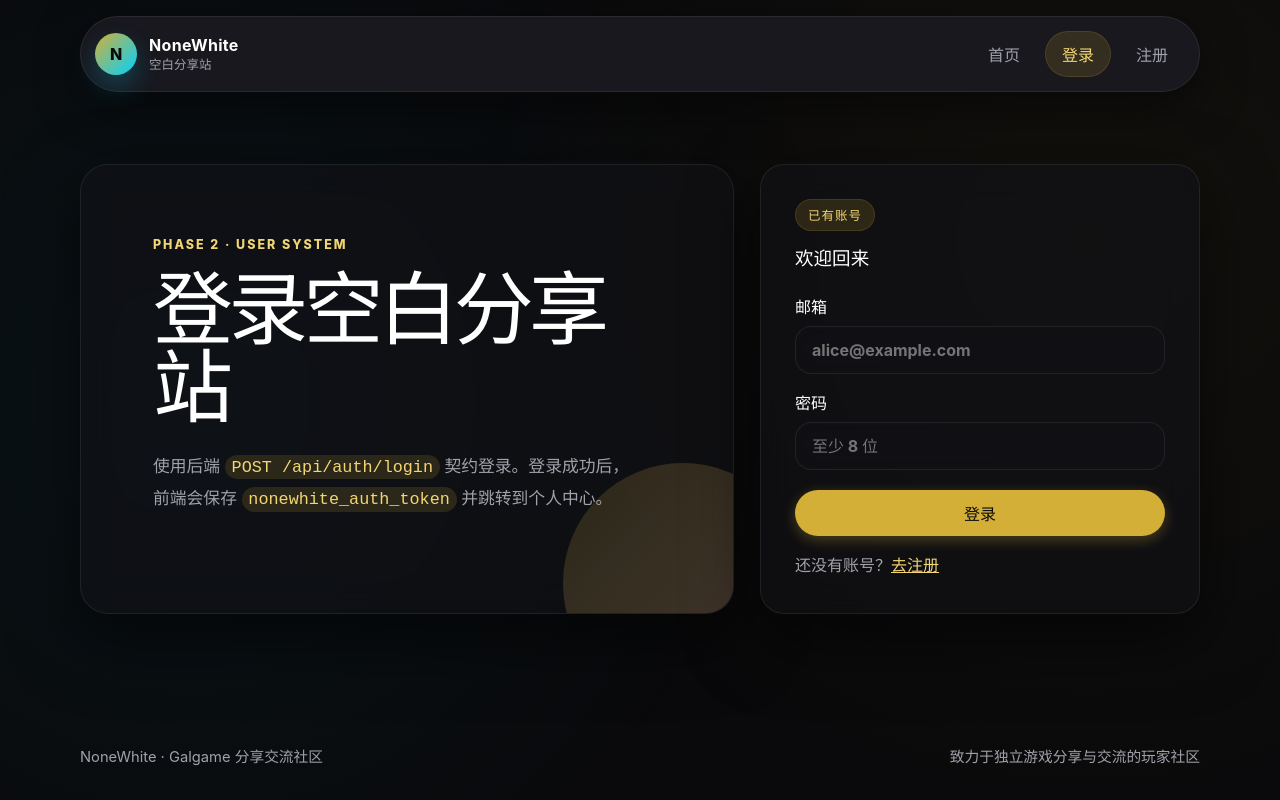
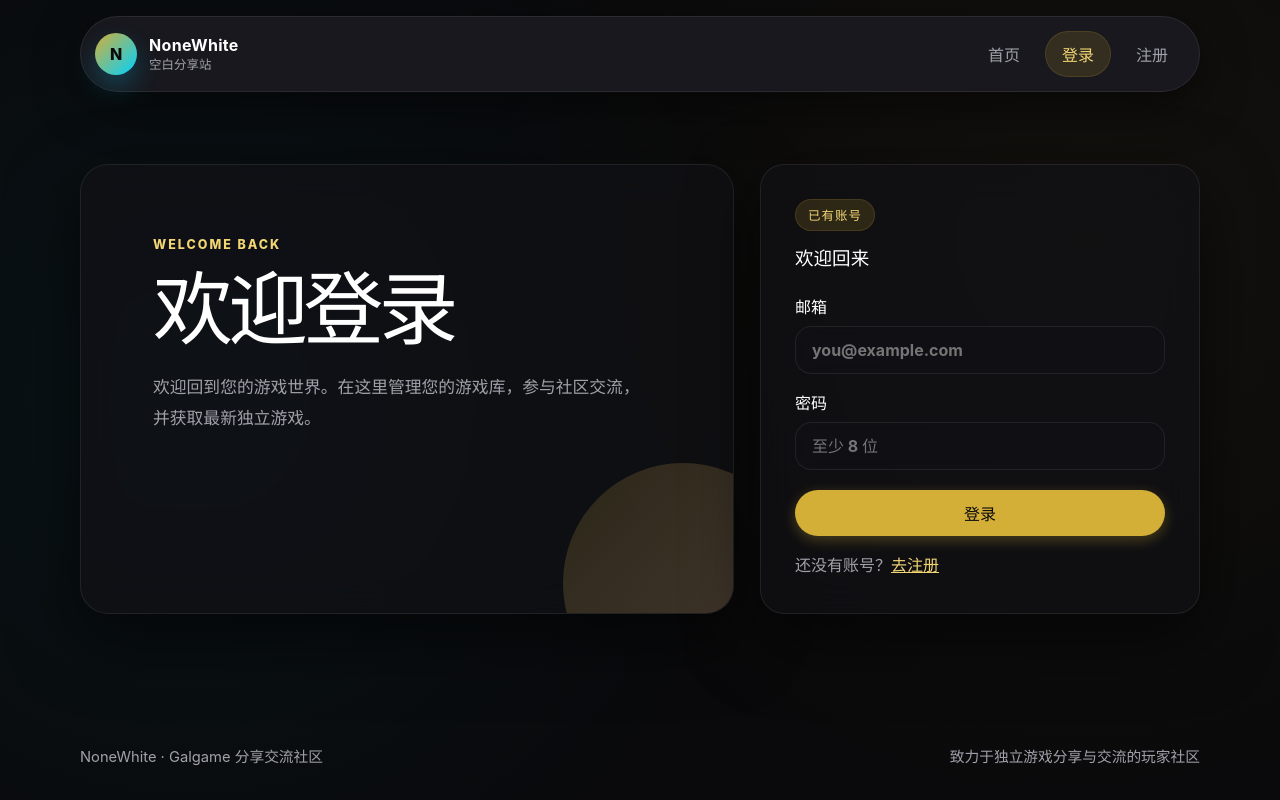
Before and after one commit to OctoberPrayRain/NoneWhite_Site, a Vue app in the folder client/: page /login in a window 1280 px wide. Built offline with nearby package versions, Linux system fonts and the light colour scheme.

Commit message:
style(frontend): 清理认证和个人中心文案
Ultraworked with [Sisyphus](https://github.com/code-yeongyu/oh-my-openagent)

Co-authored-by: Sisyphus <clio-agent@sisyphuslabs.ai>

```diff
--- a/client/src/components/profile/ProfileFavoritesPanel.vue
+++ b/client/src/components/profile/ProfileFavoritesPanel.vue
@@ -104,7 +104,7 @@ watch(() => authToken.value, (token) => {
       <h2>收藏列表</h2>
     </div>
 
-    <p class="form-help">这里展示当前账号已收藏的游戏，数据来自 Phase 4 收藏列表接口。</p>
+    <p class="form-help">这里展示您收藏的所有游戏。</p>
 
     <BaseLoading v-if="loading && !hasFavorites" text="正在加载收藏列表..." />
 
--- a/client/src/views/LoginView.vue
+++ b/client/src/views/LoginView.vue
@@ -57,11 +57,10 @@ async function handleSubmit() {
 <template>
   <section class="auth-page">
     <div class="auth-copy">
-      <div class="eyebrow">Phase 2 · User System</div>
-      <h1>登录空白分享站</h1>
+      <div class="eyebrow">Welcome Back</div>
+      <h1>欢迎登录</h1>
       <p>
-        使用后端 <code>POST /api/auth/login</code> 契约登录。登录成功后，前端会保存
-        <code>nonewhite_auth_token</code> 并跳转到个人中心。
+        欢迎回到您的游戏世界。在这里管理您的游戏库，参与社区交流，并获取最新独立游戏。
       </p>
     </div>
 
@@ -72,12 +71,12 @@ async function handleSubmit() {
       </div>
 
       <p v-if="authToken" class="notice-box is-success">
-        当前已保存登录状态，可以直接前往 <RouterLink to="/profile">个人中心</RouterLink>。
+        当前已登录，可以直接前往 <RouterLink to="/profile">个人中心</RouterLink>。
       </p>
 
       <label class="form-field">
         <span>邮箱</span>
-        <input v-model="email" type="email" autocomplete="email" placeholder="alice@example.com" />
+        <input v-model="email" type="email" autocomplete="email" placeholder="you@example.com" />
       </label>
 
       <label class="form-field">
--- a/client/src/views/ProfileView.vue
+++ b/client/src/views/ProfileView.vue
@@ -211,7 +211,7 @@ onMounted(refreshProfile)
   <section class="page-heading profile-heading">
     <div class="eyebrow">User Center</div>
     <h1>个人中心</h1>
-    <p>这里接入用户系统与 Phase 4 收藏列表能力，可继续维护资料、密码与头像，并查看已收藏的游戏。</p>
+    <p>在这里管理您的个人资料、修改密码、上传头像，并查看您收藏的游戏列表。</p>
   </section>
 
   <section v-if="!isAuthenticated" class="status-panel auth-empty-panel">
@@ -279,7 +279,7 @@ onMounted(refreshProfile)
             <span>用户名</span>
             <input v-model="profileUsername" type="text" autocomplete="username" />
           </label>
-          <p class="form-help">Phase 2 仅允许修改用户名，不提交邮箱或头像 URL。</p>
+          <p class="form-help">目前仅支持修改用户名。</p>
           <p v-if="profileStatus === 'error'" class="notice-box is-error">{{ profileErrorMessage }}</p>
           <p v-if="profileStatus === 'success' && profileMessage" class="notice-box is-success">
             {{ profileMessage }}
@@ -327,7 +327,7 @@ onMounted(refreshProfile)
               @change="handleAvatarChange"
             />
           </label>
-          <p class="form-help">上传会使用 <code>avatar</code> 字段提交到后端，并用返回的 avatarUrl 更新上方头像预览。</p>
+          <p class="form-help">选择头像后点击上传，成功后会自动更新上方预览。</p>
           <p v-if="avatarStatus === 'error'" class="notice-box is-error">{{ avatarErrorMessage }}</p>
           <p v-if="avatarStatus === 'success' && avatarMessage" class="notice-box is-success">
             {{ avatarMessage }}
```
